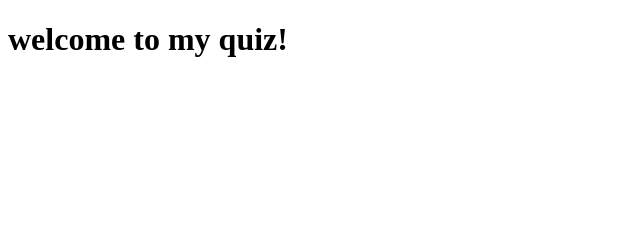
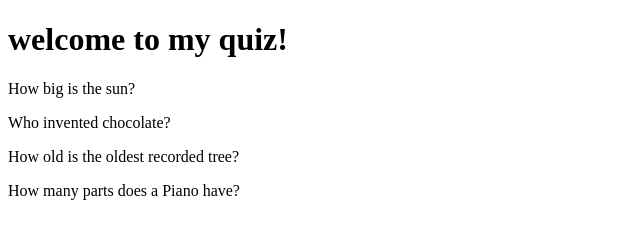
Before and after one commit to SwarthyBuilder/webpage2, a plain HTML site: page index.html in a window 1280 px wide. Shown: the whole page, without its empty margins (0-640 px from the left). Drawn offline with Linux system fonts and the light colour scheme.

Commit message:
Update index.html

```diff
--- a/index.html
+++ b/index.html
@@ -6,9 +6,19 @@
   </head>
   <body>
   <h1> welcome to my quiz! </h1>
+  <p>
+    How big is the sun?
+    </p>
+  <P>
+    Who invented chocolate?
+    </p>
 
-
-
+    <p>
+      How old is the oldest recorded tree?
+    </p>
+     <p>
+       How many parts does a Piano have?
+       <p>
   </body>
 
 </html>
```
